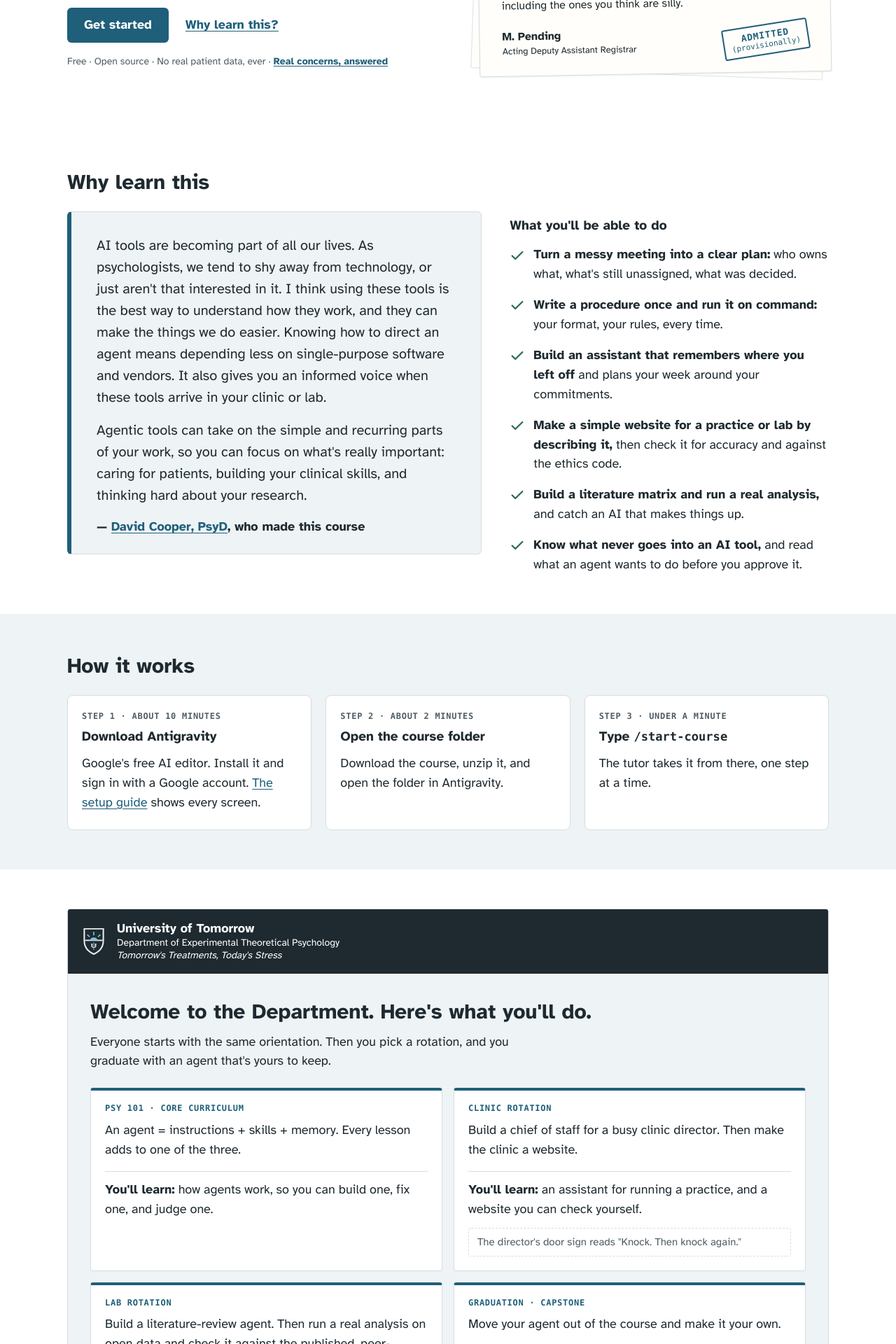
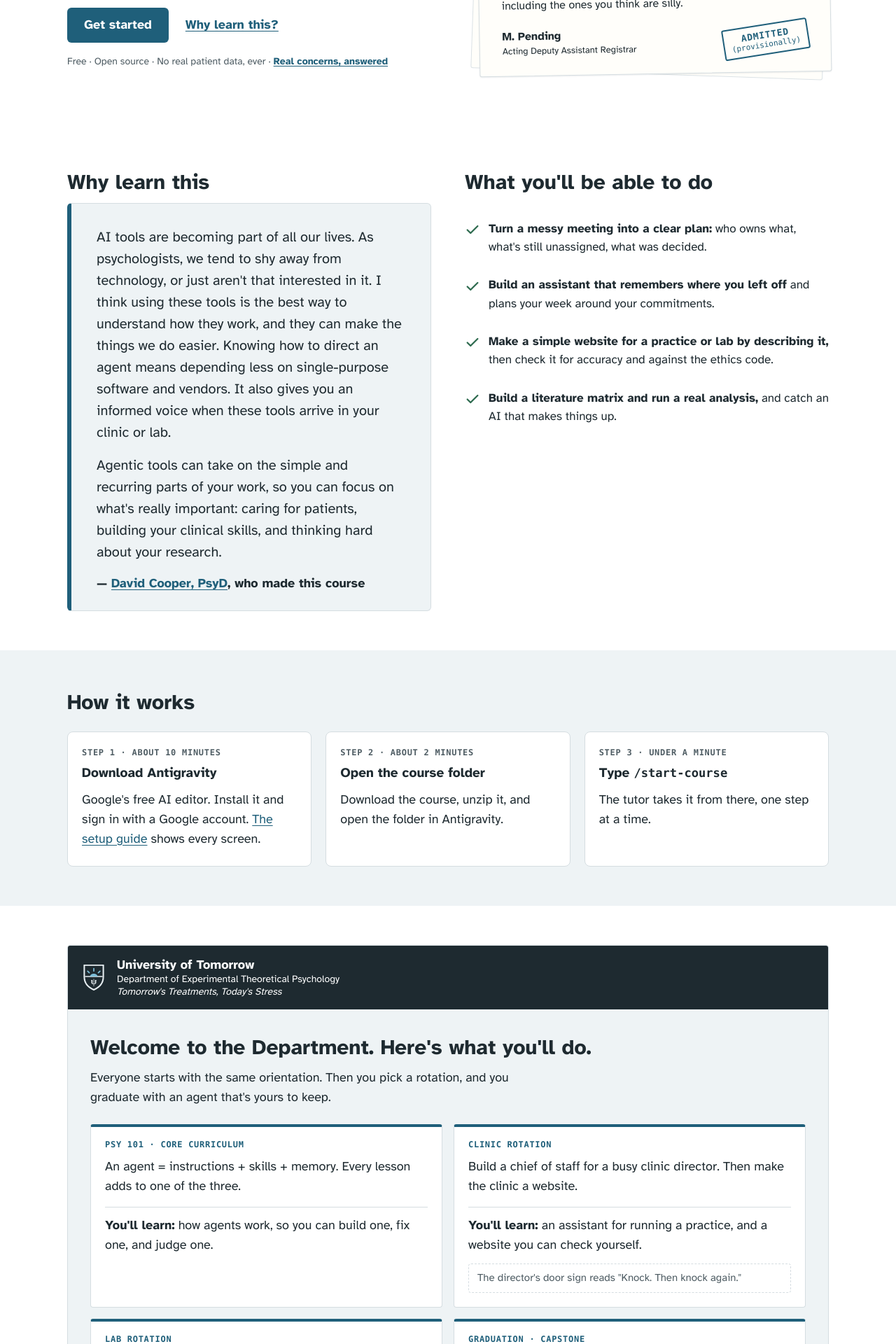
Before and after one commit to dccooper/agentic-psychologist, a Jekyll site: the page built from docs/index.html, in a window 1280 px wide. Shown: the part 535-2455 px from the top of the page at 70% size. Built offline with Jekyll 4.4.1, drawn with Linux system fonts in a browser that asks for light colours.

Commit message:
Home page: two balanced columns, each with its own heading; four outcomes
Co-Authored-By: Claude Opus 5.5 <noreply@anthropic.com>

```diff
--- a/docs/assets/css/home.css
+++ b/docs/assets/css/home.css
@@ -84,11 +84,11 @@
 .uot-home .trust a { font-weight: 700; }
 
 /* Why learn this (plain voice, out of character) */
-.uot-home .why-lead { display: grid; gap: 0 2.5rem; align-items: start; margin-top: 1.5rem; }
-.uot-home .why-outcomes h3 { margin-top: .5rem; }
-.uot-home .why-outcomes .outcomes { grid-template-columns: 1fr; margin: 1rem 0 0; gap: 1rem; }
+.uot-home .why-lead { display: grid; gap: 0 3rem; align-items: start; }
+.uot-home .why-lead h2 { margin-top: 0; }
+.uot-home .why-outcomes .outcomes { grid-template-columns: 1fr; margin: 0; padding-top: 1.5rem; gap: 1.75rem; font-size: 1.0625rem; }
 @media (min-width: 56rem) {
-  .uot-home .why-lead { grid-template-columns: 1.3fr 1fr; }
+  .uot-home .why-lead { grid-template-columns: 1fr 1fr; }
   .uot-home .why-lead .author-note { margin-bottom: 0; }
 }
 .uot-home .author-note {
--- a/docs/index.html
+++ b/docs/index.html
@@ -55,8 +55,9 @@ tagline: AI agents for psychologists, in 20-minute lessons
 
 <section class="section why" aria-labelledby="why">
   <div class="wrap">
+    <div class="why-lead">
+    <div>
     <h2 id="why">Why learn this</h2>
-    <div class="why-lead">
     <figure class="author-note">
       <blockquote>
         <p>AI tools are becoming part of all our lives. As psychologists, we tend to shy away from technology, or just aren't that interested in it. I think using these tools is the best way to understand how they work, and they can make the things we do easier. Knowing how to direct an agent means depending less on single-purpose software and vendors. It also gives you an informed voice when these tools arrive in your clinic or lab.</p>
@@ -64,16 +65,14 @@ tagline: AI agents for psychologists, in 20-minute lessons
       </blockquote>
       <figcaption>— <a href="https://www.linkedin.com/in/drdccooper/">David Cooper, PsyD</a>, who made this course</figcaption>
     </figure>
+    </div>
     <div class="why-outcomes">
-    <h3>What you'll be able to do</h3>
+    <h2 id="outcomes">What you'll be able to do</h2>
     <ul class="checklist outcomes">
       <li>{{ check }}<div><strong>Turn a messy meeting into a clear plan:</strong> who owns what, what's still unassigned, what was decided.</div></li>
-      <li>{{ check }}<div><strong>Write a procedure once and run it on command:</strong> your format, your rules, every time.</div></li>
       <li>{{ check }}<div><strong>Build an assistant that remembers where you left off</strong> and plans your week around your commitments.</div></li>
       <li>{{ check }}<div><strong>Make a simple website for a practice or lab by describing it,</strong> then check it for accuracy and against the ethics code.</div></li>
-      <li>{{ check }}<div><strong>Build a literature matrix and run a real analysis,</strong> and catch an AI that makes things up.</div></li>
-      <li>{{ check }}<div><strong>Know what never goes into an AI tool,</strong> and read what an agent wants to do before you approve it.</div></li>
-    </ul>
+      <li>{{ check }}<div><strong>Build a literature matrix and run a real analysis,</strong> and catch an AI that makes things up.</div></li>    </ul>
     </div>
     </div>
   </div>
```
